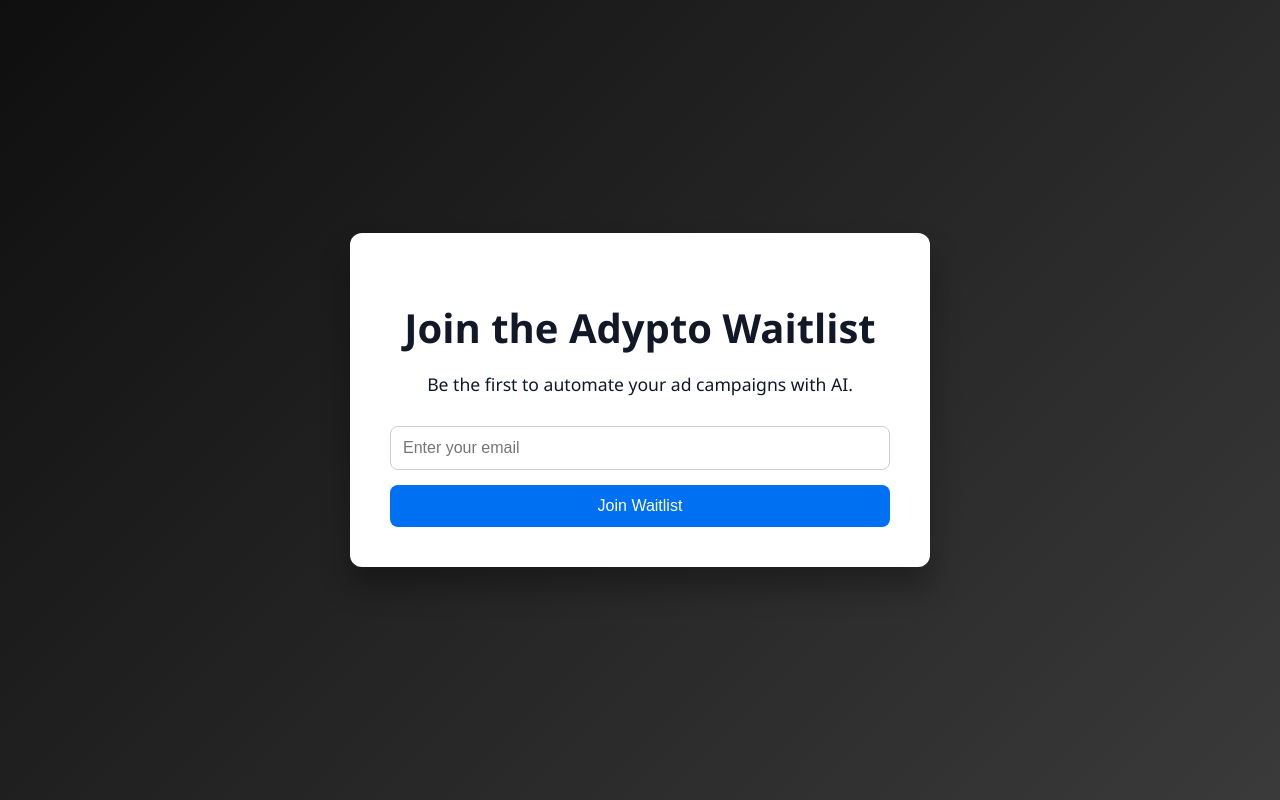
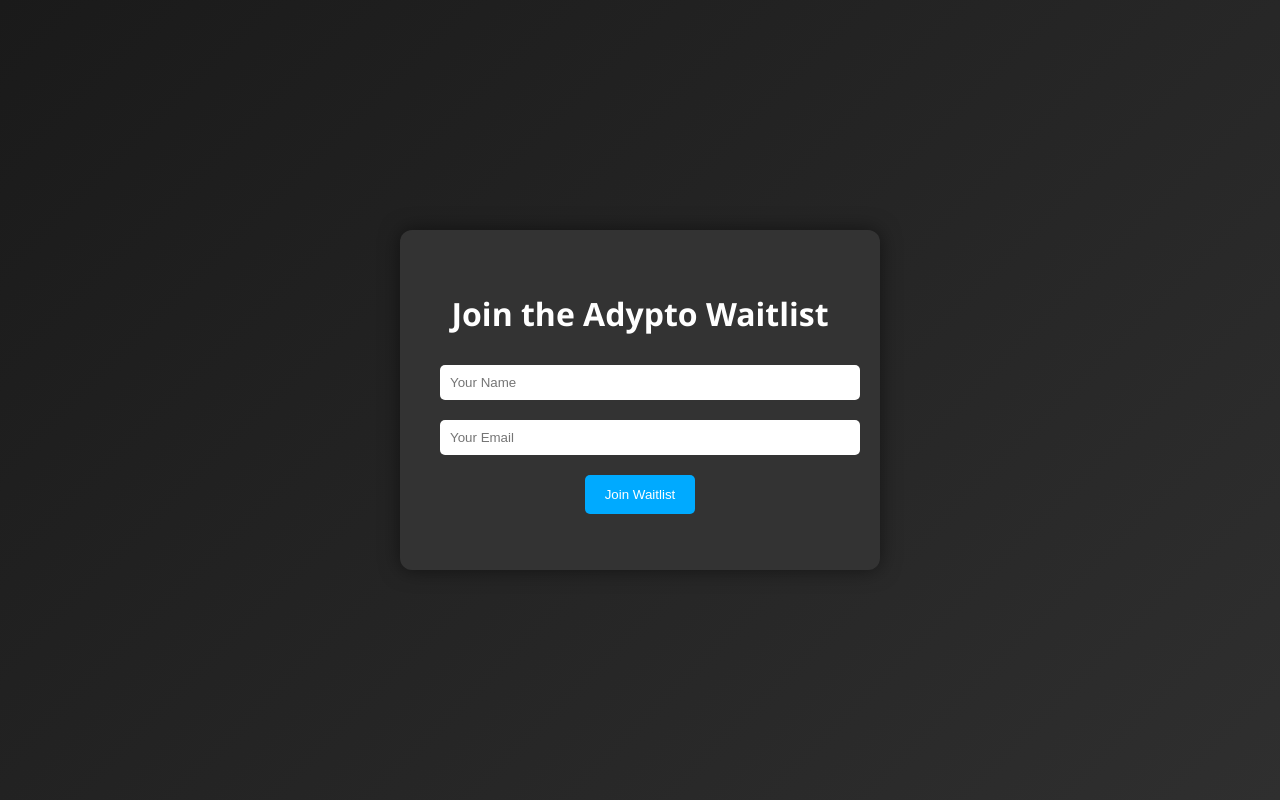
Before and after one commit to nexusau42-sudo/Adypto-Landing, a plain HTML site: page index.html in a window 1280 px wide. Drawn offline with Linux system fonts and the light colour scheme.

Commit message:
Update index.html

```diff
--- a/index.html
+++ b/index.html
@@ -2,90 +2,90 @@
 <html lang="en">
 <head>
   <meta charset="UTF-8" />
-  <meta name="viewport" content="width=device-width, initial-scale=1.0"/>
-  <title>Adypto – AI Ad Automation</title>
+  <meta name="viewport" content="width=device-width, initial-scale=1.0" />
+  <title>Adypto Waitlist</title>
   <style>
     body {
       margin: 0;
-      font-family: 'Segoe UI', Tahoma, Geneva, Verdana, sans-serif;
-      background: linear-gradient(135deg, #0f0f0f, #3a3a3a);
+      padding: 0;
+      font-family: 'Segoe UI', sans-serif;
+      background: linear-gradient(135deg, #1a1a1a, #2f2f2f);
       color: #ffffff;
-      min-height: 100vh;
       display: flex;
+      align-items: center;
       justify-content: center;
-      align-items: center;
+      height: 100vh;
     }
-
     .container {
-      background: #ffffff;
-      color: #111827;
+      background-color: #333;
+      padding: 40px;
       border-radius: 12px;
-      padding: 40px;
-      max-width: 500px;
-      width: 90%;
-      box-shadow: 0 20px 30px rgba(0, 0, 0, 0.3);
+      box-shadow: 0 0 20px rgba(0,0,0,0.5);
       text-align: center;
+      width: 100%;
+      max-width: 400px;
     }
-
     h1 {
-      font-size: 2.5rem;
-      margin-bottom: 10px;
+      margin-bottom: 20px;
     }
-
-    p {
-      font-size: 1.1rem;
-      margin-bottom: 30px;
+    input[type="text"],
+    input[type="email"] {
+      width: 100%;
+      padding: 10px;
+      margin: 10px 0;
+      border: none;
+      border-radius: 5px;
     }
-
-    form {
-      display: flex;
-      flex-direction: column;
-      gap: 15px;
+    button {
+      background-color: #00aaff;
+      color: white;
+      padding: 12px 20px;
+      border: none;
+      border-radius: 5px;
+      cursor: pointer;
+      margin-top: 10px;
     }
-
-    input[type="email"] {
-      padding: 12px;
-      font-size: 1rem;
-      border: 1px solid #ccc;
-      border-radius: 8px;
-      outline: none;
-    }
-
-    button {
-      background: #0070f3;
-      color: white;
-      border: none;
-      padding: 12px;
-      font-size: 1rem;
-      border-radius: 8px;
-      cursor: pointer;
-      transition: background 0.3s ease;
-    }
-
     button:hover {
-      background: #005ccc;
-    }
-
-    @media (max-width: 600px) {
-      .container {
-        padding: 25px;
-      }
-
-      h1 {
-        font-size: 2rem;
-      }
+      background-color: #008ecc;
     }
   </style>
 </head>
 <body>
   <div class="container">
     <h1>Join the Adypto Waitlist</h1>
-    <p>Be the first to automate your ad campaigns with AI.</p>
-
-    <form action="https://taza43212.app.n8n.cloud/webhook-test/09ffe3e3-41e5-43f9-863d-b348c17006bb" method="POST">
-      <input type="email" name="email" placeholder="Enter your email" required />
+    <form id="waitlistForm">
+      <input type="text" id="name" name="name" placeholder="Your Name" required />
+      <input type="email" id="email" name="email" placeholder="Your Email" required />
       <button type="submit">Join Waitlist</button>
     </form>
+    <p id="responseMessage"></p>
   </div>
+
+  <script>
+    const form = document.getElementById('waitlistForm');
+    form.addEventListener('submit', async (e) => {
+      e.preventDefault();
+
+      const name = document.getElementById('name').value;
+      const email = document.getElementById('email').value;
+
+      try {
+        const response = await fetch('https://taza43212.app.n8n.cloud/webhook-test/09ffe3e3-41e5-43f9-863d-b348c17006bb', {
+          method: 'POST',
+          headers: { 'Content-Type': 'application/json' },
+          body: JSON.stringify({ name, email })
+        });
+
+        if (response.ok) {
+          document.getElementById('responseMessage').innerText = 'Thank you for joining the waitlist!';
+          form.reset();
+        } else {
+          document.getElementById('responseMessage').innerText = 'Something went wrong. Please try again.';
+        }
+      } catch (error) {
+        document.getElementById('responseMessage').innerText = 'Error connecting to server.';
+      }
+    });
+  </script>
 </body>
 </html>
```
